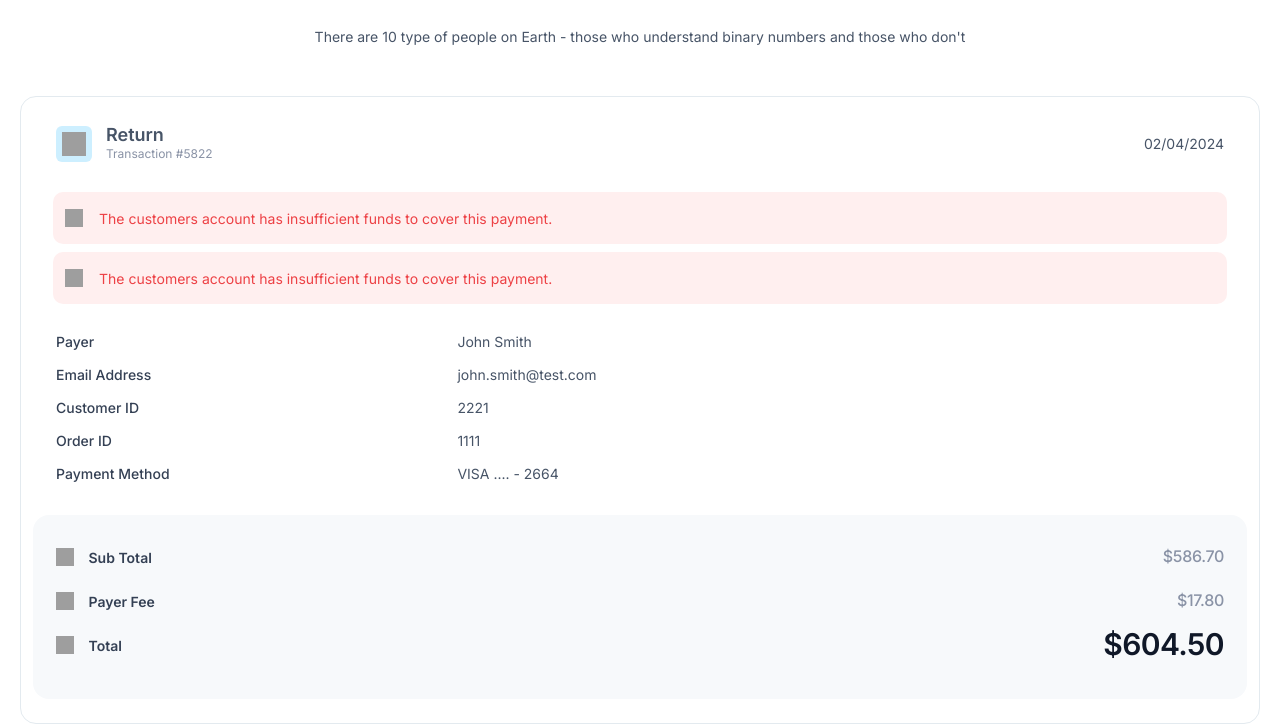
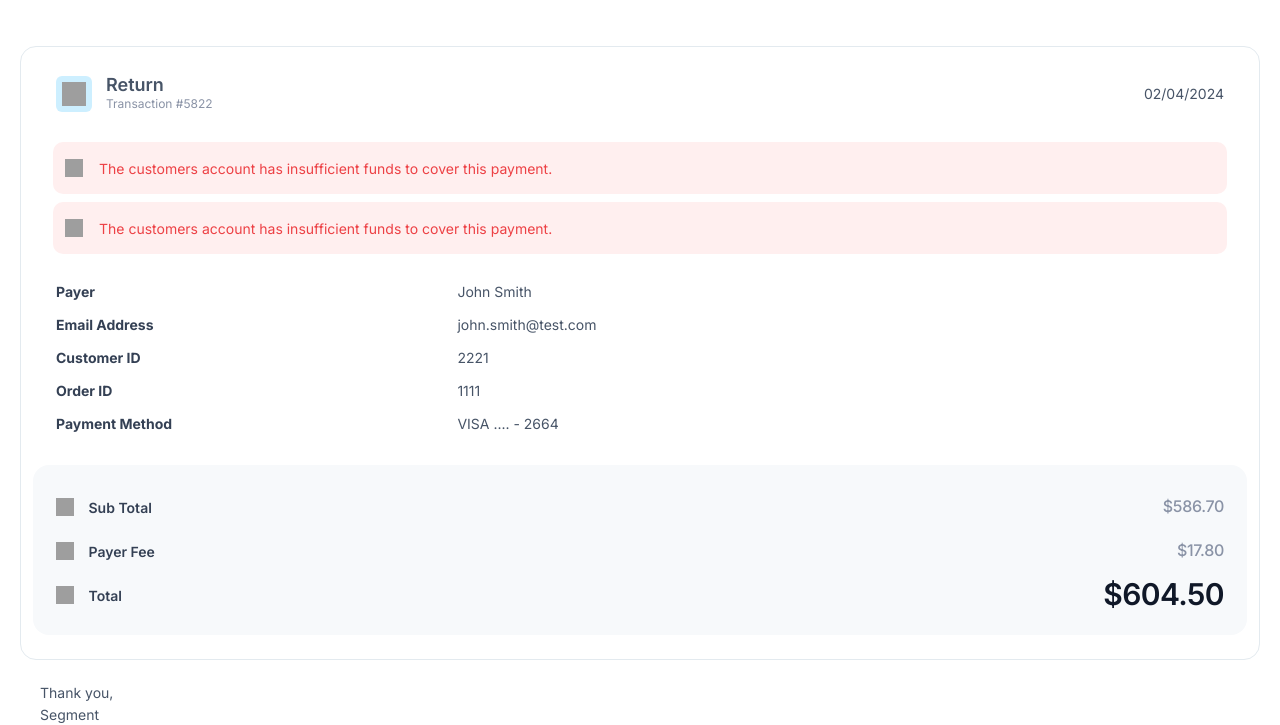
Before and after one commit to dhangoinc/ClientJS, a website: page index.html in a window 1280 px wide. Shown: the part 434-1159 px from the top of the page. Drawn offline with Linux system fonts and the light colour scheme; grey boxes are pictures that could not be loaded.

Commit message:
fix issue with footer

```diff
--- a/index.html
+++ b/index.html
@@ -21,15 +21,11 @@
     <!--<p class="logo-fallback-text">Company Name</p>-->
   </div>
   <h1 class="email-title">Thank you for your payment</h1>
-  <p class="email-subtitle">
-    There are 10 type of people on Earth - those who understand binary numbers and those
-    who don't
-  </p>
 
   <div class="panel">
     <table class="table table-transaction-type">
       <tr>
-        <td class="td-transaction-icon">
+        <td class="transaction-icon-cell">
           <div class="transaction-type-icon-container event-Authorization">
             <!-- Only one image icon will be shown depending on the type of the transaction -->
             <img src="https://res.cloudinary.com/dhango/image/upload/v1711113832/EmailIcons/event-authorization.png"
@@ -85,23 +81,23 @@
     <!-- transaction details -->
     <table class="table transaction-details">
       <tr>
-        <td class="key">Payer</td>
+        <td class="key"><strong>Payer</strong></td>
         <td class="value">John Smith</td>
       </tr>
       <tr>
-        <td class="key">Email Address</td>
+        <td class="key"><strong>Email Address</strong></td>
         <td class="value">john.smith@test.com</td>
       </tr>
       <tr>
-        <td class="key">Customer ID</td>
+        <td class="key"><strong>Customer ID</strong></td>
         <td class="value">2221</td>
       </tr>
       <tr>
-        <td class="key">Order ID</td>
+        <td class="key"><strong>Order ID</strong></td>
         <td class="value">1111</td>
       </tr>
       <tr>
-        <td class="key">Payment Method</td>
+        <td class="key"><strong>Payment Method</strong></td>
         <td class="value">VISA .... - 2664</td>
       </tr>
     </table>
@@ -145,8 +141,8 @@
     Thank you,<br/>
     Segment
   </p>
+</div>
 
-</div>
 
 <footer class="footer">
   <p class="copyright">&#169; Demo Platform. All Rights reserved.</p>
--- a/styles/styles.css
+++ b/styles/styles.css
@@ -21,7 +21,7 @@ h1 {
 }
 
 .container {
-  padding: 60px 20px 20px;
+  padding: 60px 20px 200px;
 
   background-color: #fff;
 }
@@ -47,17 +47,6 @@ h1 {
   text-align: center;
 }
 
-.email-subtitle {
-  margin-top: 28px;
-  padding: 0 16px;
-
-  color: #475467;
-  text-align: center;
-  font-size: 14px;
-  font-weight: 400;
-  line-height: 22px;
-}
-
 .panel {
   margin-top: 48px;
   padding: 24px 12px;
@@ -76,7 +65,7 @@ h1 {
   padding: 0 20px;
 }
 
-.td-transaction-icon {
+.transaction-icon-cell {
   width: 36px;
 }
 
@@ -212,7 +201,7 @@ h1 {
 
 .table-transaction-totals {
   margin-top: 24px;
-  padding: 18px 20px 32px;
+  padding: 18px 20px;
 
   border-radius: 16px;
   background-color: #f7f9fb;
@@ -254,7 +243,7 @@ h1 {
 }
 
 .section-thank-you {
-  margin-top: 22px;
+  margin: 22px 20px 0;
 
   color: #475467;
   font-size: 14px;
@@ -263,7 +252,7 @@ h1 {
 }
 
 .footer {
-  margin: 200px 0 0;
+  margin: 0;
   padding: 24px 24px 55px;
 
   background-color: #083a4a;
```
